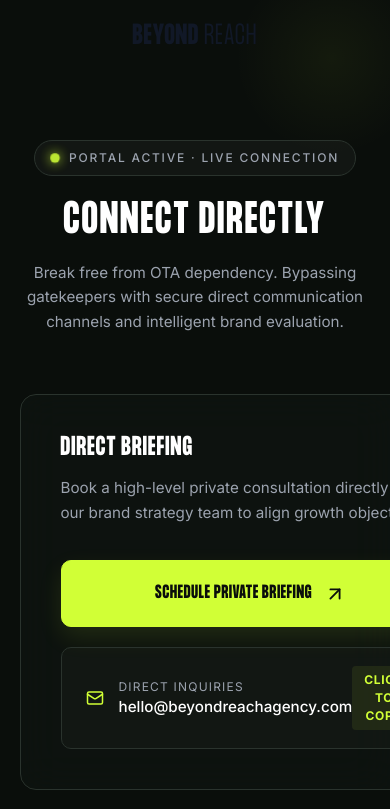
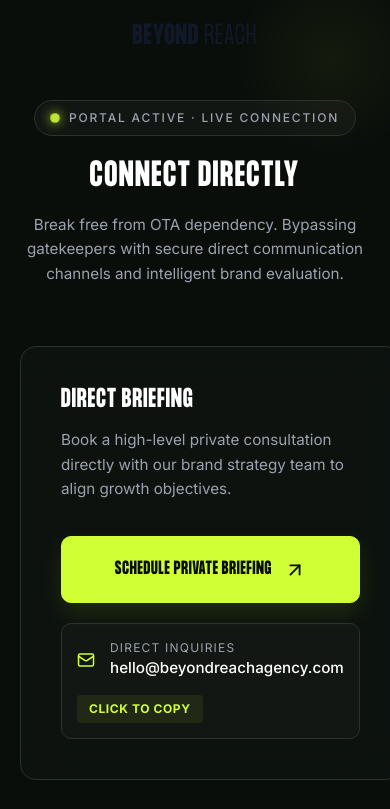
Before and after one commit to clevercroworg/beyond-reach, a Next.js app: page /contact in a window 390 px wide. Shown: the top 809 px of the page. Built offline with nearby package versions, Linux system fonts and the light colour scheme.

Commit message:
style: optimize contact page mobile responsiveness and text scaling

```diff
--- a/app/contact/Contact.module.css
+++ b/app/contact/Contact.module.css
@@ -7,6 +7,12 @@
   align-items: center;
   justify-content: center;
   overflow: hidden;
+}
+
+@media (max-width: 768px) {
+  .contactSection {
+    padding: 100px 20px 60px 20px;
+  }
 }
 
 /* Futuristic background lights */
@@ -79,7 +85,7 @@
 }
 
 .title {
-  font-size: clamp(2.5rem, 6vw, 5.5rem);
+  font-size: clamp(2rem, 8vw, 5.5rem);
   font-weight: 700;
   line-height: 1.0;
   letter-spacing: 0.06em;
@@ -655,3 +661,21 @@
   from { transform: scale(0.6); opacity: 0; }
   to { transform: scale(1); opacity: 1; }
 }
+
+@media (max-width: 480px) {
+  .copyEmailBtn {
+    flex-direction: column;
+    align-items: flex-start;
+    gap: 15px;
+    padding: 15px;
+  }
+  .copyState {
+    align-self: flex-start;
+  }
+  .metaCard {
+    padding: 20px;
+  }
+  .successTitle {
+    font-size: 1.4rem;
+  }
+}
```
